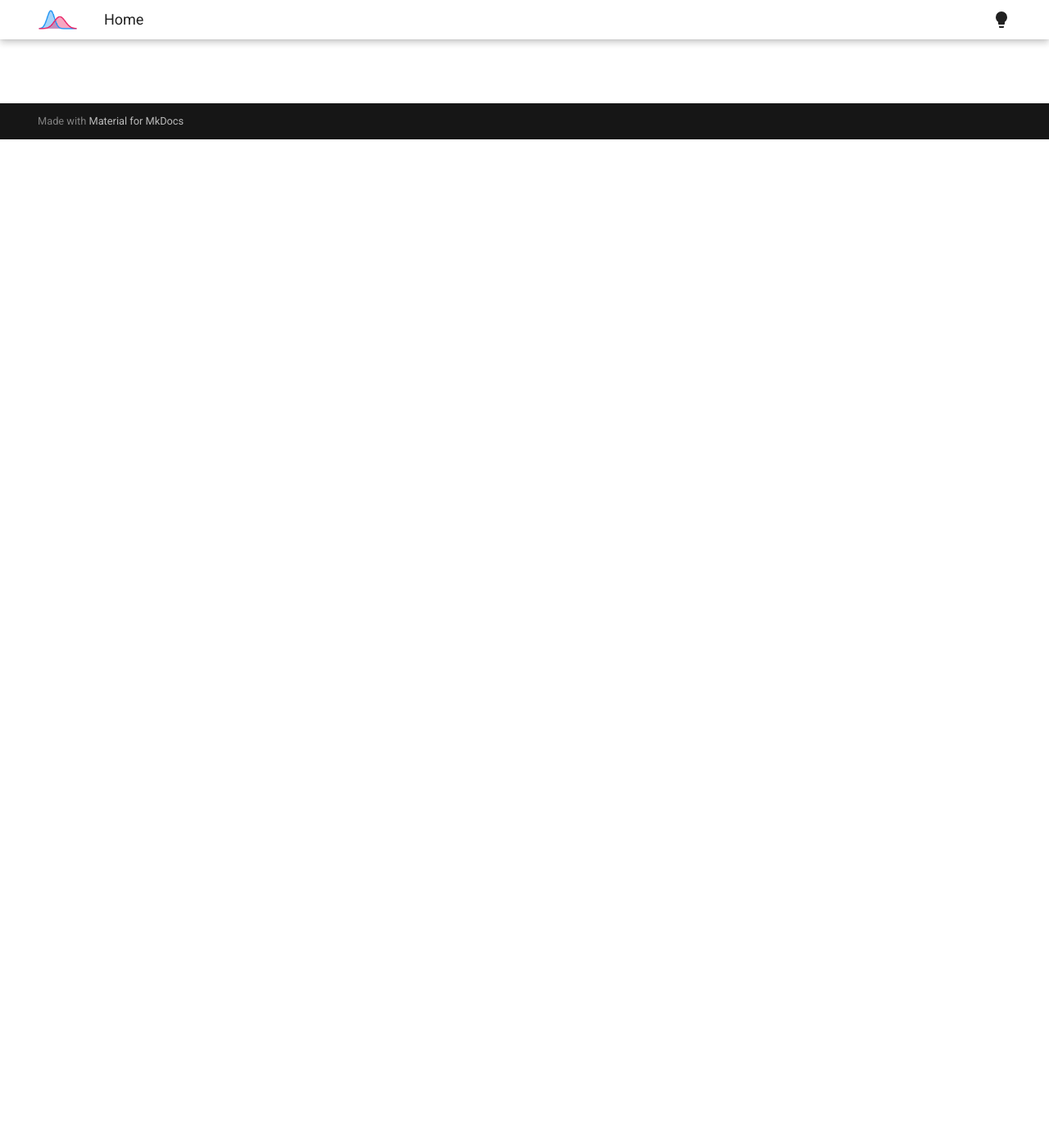
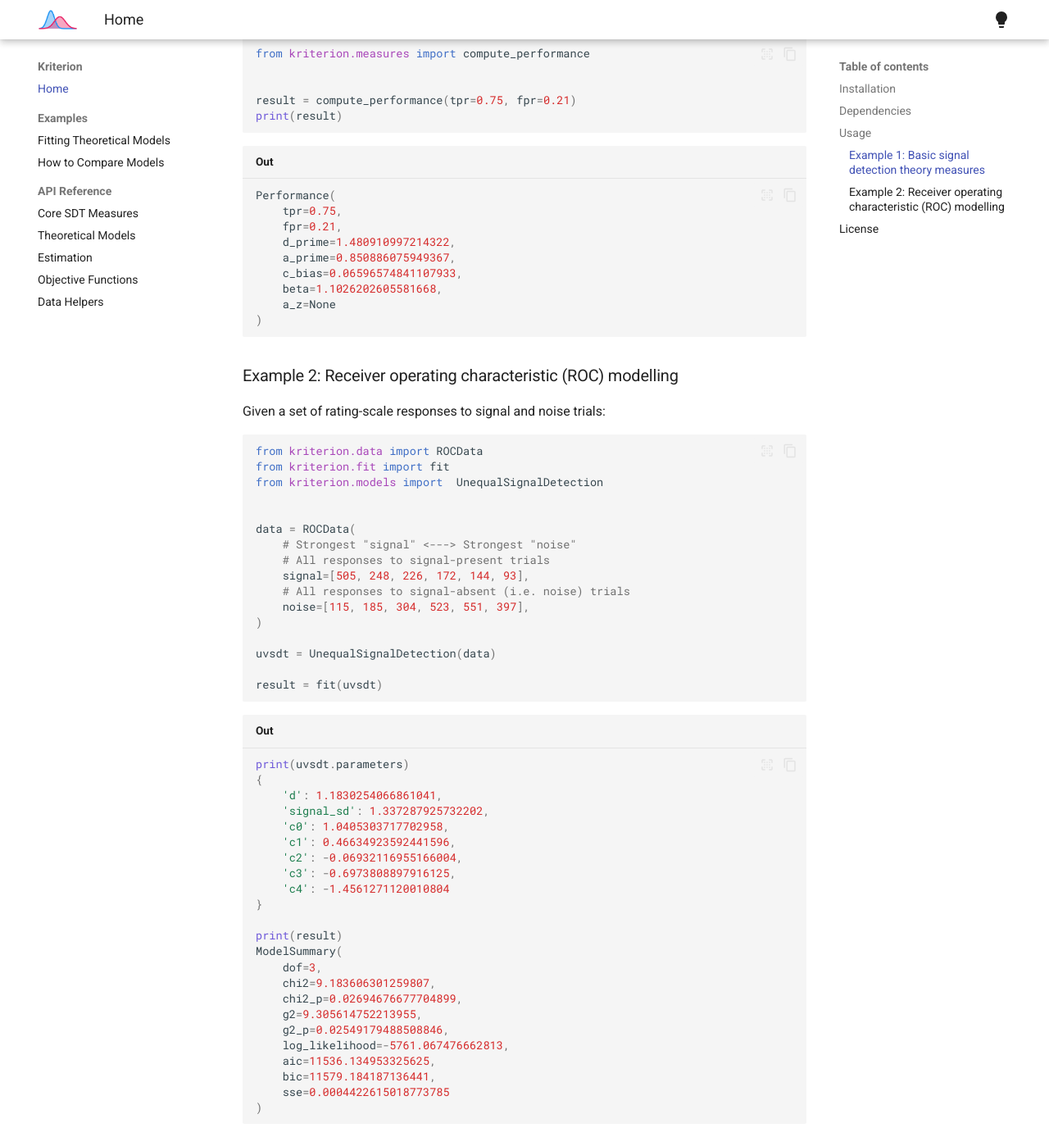
Before and after one commit to lcdunne/kriterion, an MkDocs documentation site: the page built from docs/index.md, in a window 1280 px wide and 1400 px high, scrolled down 1230 px. Shown: the whole window at 82% size. Built offline with MkDocs 1.6.1 and Material for MkDocs 9.7.7, drawn with Linux system fonts in a browser that asks for light colours; nearby versions of some CDN libraries; library files that are not in the unit come from our copies; some of the changed text lies outside the part shown.

Commit message:
Add docs on fitting & comparing models

````diff
--- /dev/null
+++ b/docs/examples/fit_models.md
@@ -0,0 +1,102 @@
+# Fitting Theoretical Models
+
+## 1. Setup
+
+Given a set of responses to signal and noise trials, we can use the `ROCData` class to store the raw count data. This will then generate the cumulative ROC and z-ROC data (see the [API reference](../api/data_helpers.md#kriterion.data.ROCData) for full details). All models require an instance of `ROCData`:
+
+```python
+from kriterion.data import ROCData
+
+
+data = ROCData(
+    # Strongest "signal" <---> Strongest "noise"
+    # All responses to signal-present trials
+    signal=[505, 248, 226, 172, 144, 93],
+    # All responses to signal-absent (i.e. noise) trials
+    noise=[115, 185, 304, 523, 551, 397],
+)
+```
+
+## 2. Fit
+
+To fit a model, call the `fit` function and pass in the model. By default, `fit` will seek to minimise the log-likelihood, but this can be changed to use any other [objective function](../api/objective_functions.md). This will modify the model's parameters and return a fit result containing goodness of fit statistics:
+
+```python
+from kriterion.fit import fit
+from kriterion.models import  UnequalSignalDetection
+
+
+uvsdt = UnequalSignalDetection(data)
+
+result = fit(uvsdt)
+
+print(result)
+print(uvsdt.parameters)
+
+```
+
+```python title="Out - Goodness of Fit statistics"
+
+ModelSummary(
+    dof=3,
+    chi2=9.183606301259807,
+    chi2_p=0.02694676677704899,
+    g2=9.305614752213955,
+    g2_p=0.02549179488508846,
+    log_likelihood=-5761.067476662813,
+    aic=11536.134953325625,
+    bic=11579.184187136441,
+    sse=0.0004422615018773785
+)
+```
+
+```python title="Out - Fitted model parameters"
+{
+    'd': 1.1830254066861041,
+    'signal_sd': 1.337287925732202,
+    'c0': 1.0405303717702958,
+    'c1': 0.46634923592441596,
+    'c2': -0.06932116955166004,
+    'c3': -0.6973808897916125,
+    'c4': -1.4561271120010804
+}
+"""
+```
+
+The fitted model parameters now represent the maximum likelihood estimates.
+
+## 3. Visualise
+
+We can then view the ROC data and the fitted model. Directly accessing the `data.*_proportions` will give the observed data, and calling the `roc()` method on the fitted model will return the curve for all criterion levels:
+
+```python
+import matplotlib.pyplot as plt
+
+
+fig, ax = plt.subplots()
+
+ax.axis("square")
+ax.plot([0, 1], [0, 1], ls="dashed", c="grey")  # Chance line
+
+# Plots the observations
+ax.scatter(
+    data.noise_proportions,
+    data.signal_proportions,
+    c="k"
+)
+
+# Obtain the curve by calling roc()
+ax.plot(*uvsdt.roc(), label="UVSDT")
+
+ax.set(
+    title='ROC with Unequal Variance Model',
+    xlim=(0, 1), ylim=(0, 1),
+    xlabel='FPR', ylabel='TPR',
+)
+ax.legend()
+
+plt.show()
+
+```
+
+![roc-zroc](../images/examples/uvsdt_fit.png)
--- a/docs/index.md
+++ b/docs/index.md
@@ -1,6 +1,6 @@
 # Home
 
-![Kriterion logo](images/logo/library_logo_fixed.png)
+![Kriterion logo](./images/logo/library_logo_fixed.png)
 
 **Kriterion** is a Python library for analysing data using [signal detection theory](https://en.wikipedia.org/wiki/Detection_theory).
 
@@ -23,6 +23,85 @@
 - NumPy
 - SciPy
 
+## Usage
+
+Check [the docs](./docs/) for more details.
+
+### Example 1: Basic signal detection theory measures
+
+With a single true positive and false positive rate, return all common detection measures:
+
+```python
+from kriterion.measures import compute_performance
+
+
+result = compute_performance(tpr=0.75, fpr=0.21)
+print(result)
+```
+
+```python title="Out"
+Performance(
+    tpr=0.75,
+    fpr=0.21,
+    d_prime=1.480910997214322,
+    a_prime=0.850886075949367,
+    c_bias=0.06596574841107933,
+    beta=1.1026202605581668,
+    a_z=None
+)
+```
+
+### Example 2: Receiver operating characteristic (ROC) modelling
+
+Given a set of rating-scale responses to signal and noise trials:
+
+```python
+from kriterion.data import ROCData
+from kriterion.fit import fit
+from kriterion.models import  UnequalSignalDetection
+
+
+data = ROCData(
+    # Strongest "signal" <---> Strongest "noise"
+    # All responses to signal-present trials
+    signal=[505, 248, 226, 172, 144, 93],
+    # All responses to signal-absent (i.e. noise) trials
+    noise=[115, 185, 304, 523, 551, 397],
+)
+
+uvsdt = UnequalSignalDetection(data)
+
+result = fit(uvsdt)
+```
+
+```python title="Out"
+print(uvsdt.parameters)
+{
+    'd': 1.1830254066861041,
+    'signal_sd': 1.337287925732202,
+    'c0': 1.0405303717702958,
+    'c1': 0.46634923592441596,
+    'c2': -0.06932116955166004,
+    'c3': -0.6973808897916125,
+    'c4': -1.4561271120010804
+}
+
+print(result)
+ModelSummary(
+    dof=3,
+    chi2=9.183606301259807,
+    chi2_p=0.02694676677704899,
+    g2=9.305614752213955,
+    g2_p=0.02549179488508846,
+    log_likelihood=-5761.067476662813,
+    aic=11536.134953325625,
+    bic=11579.184187136441,
+    sse=0.0004422615018773785
+)
+```
+
+![roc-zroc](./images/examples/uvsdt_fit.png)
+
 ## License
 
 This project is licensed under the terms of the GPL-3.0 license.
--- a/mkdocs.yml
+++ b/mkdocs.yml
@@ -2,12 +2,15 @@
 
 nav:
   - index.md
+  - Examples:
+    - examples/fit_models.md
+    - examples/compare_models.md
   - API Reference:
-      - api/measures.md
-      - api/theoretical_models.md
-      - api/estimation.md
-      - api/objective_functions.md
-      - api/data_helpers.md
+    - api/measures.md
+    - api/theoretical_models.md
+    - api/estimation.md
+    - api/objective_functions.md
+    - api/data_helpers.md
 
 theme:
   name: material
@@ -19,7 +22,7 @@
     - content.code.select
     - navigation.path
     # - navigation.tabs
-    # - navigation.sections
+    - navigation.sections
   palette:
     # Palette toggle for light mode
     - media: '(prefers-color-scheme: light)'
````
Also changed, not shown: README.md (+10 -52 lines), docs/examples/compare_models.md (added, +59 -0 lines), docs/images/examples/uvsdt_fit.png.
